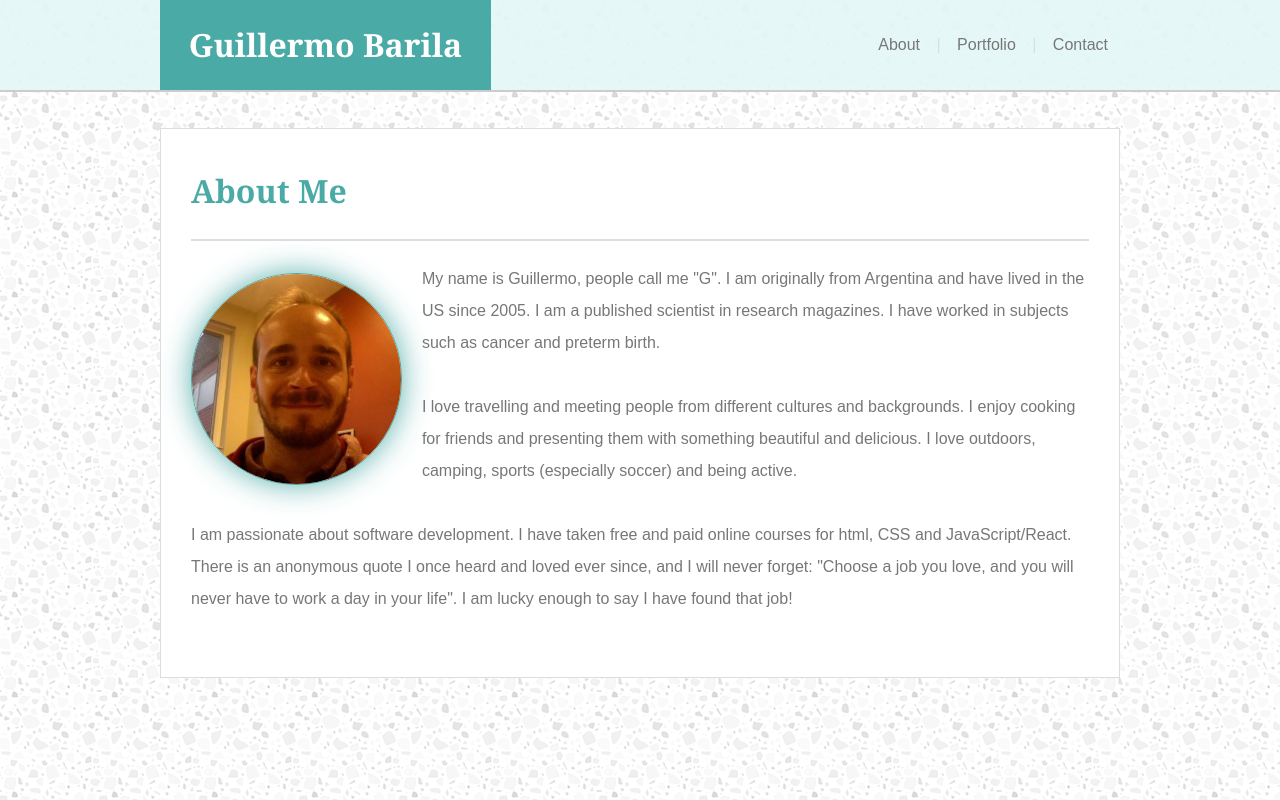
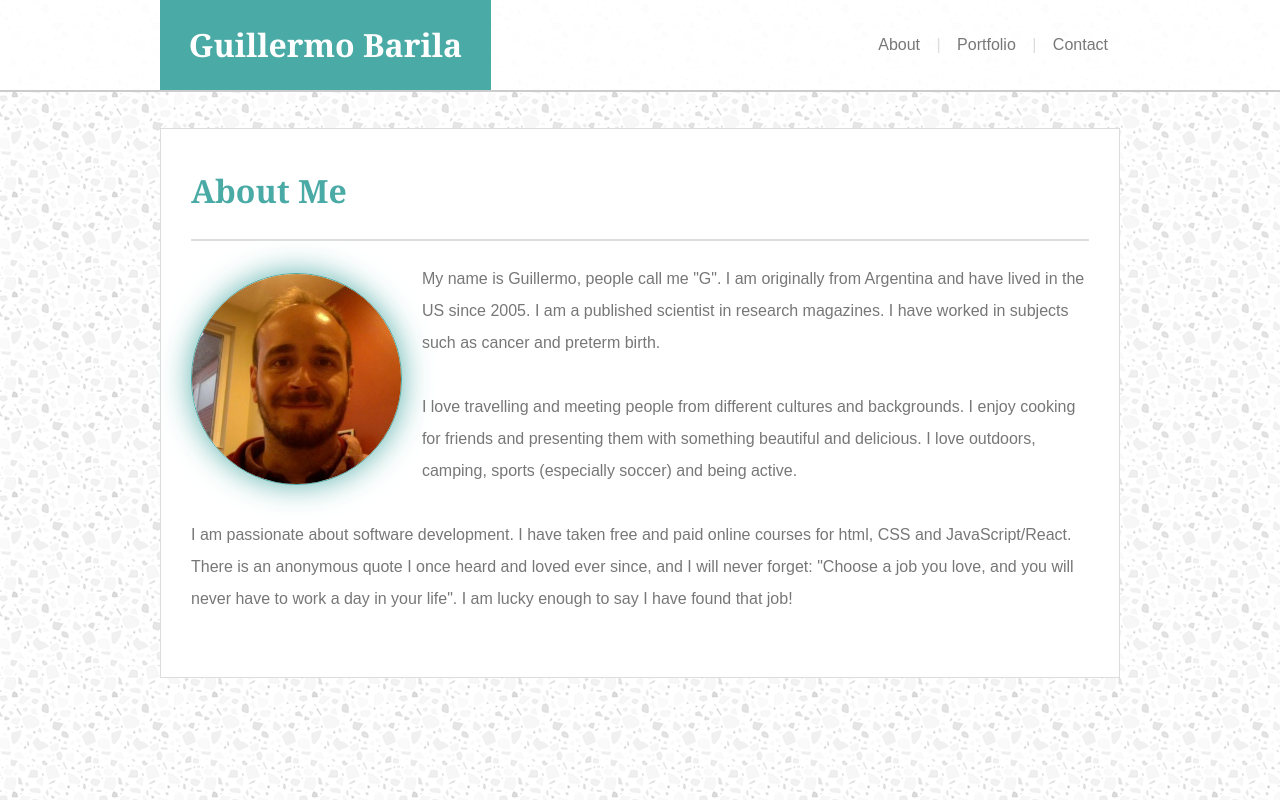
Before and after one commit to gui365/Basic-Portfolio, a plain HTML site: page index.html in a window 1280 px wide. Shown: the top 800 px of the page. Drawn offline with Linux system fonts and the light colour scheme.

Commit message:
Changed header bckgnd color to white

```diff
--- a/assets/css/style.css
+++ b/assets/css/style.css
@@ -16,7 +16,7 @@ body {
 }
 
 header {
-    background-color: rgba(227, 248, 247, 0.9);
+    background-color: rgba(255, 255, 255, 0.9);
     border-bottom: 2px #cccccc solid;
     position: fixed;
     left: 0;
```
